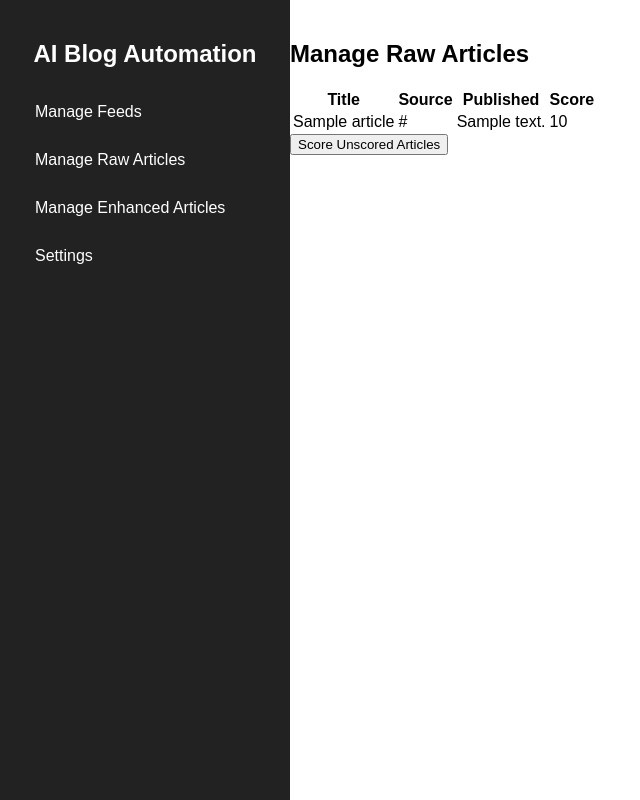
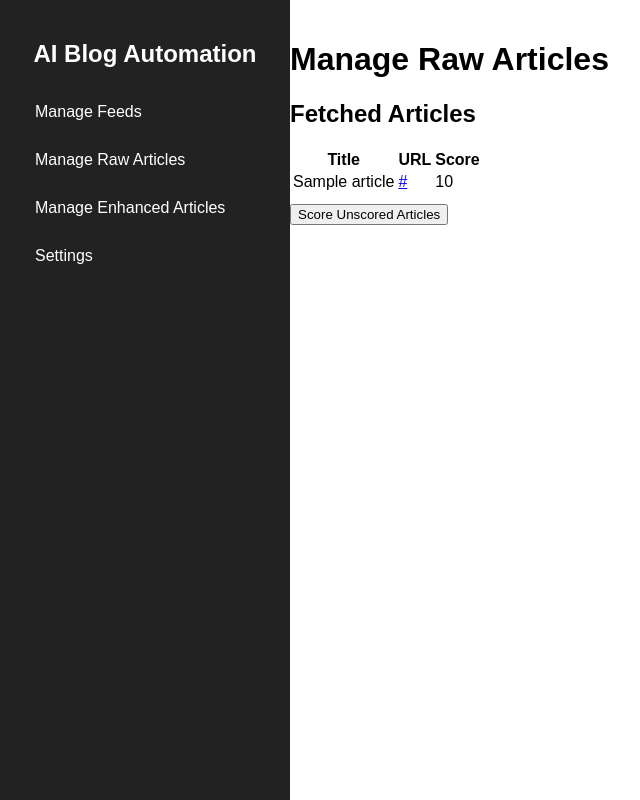
Before and after one commit to Arch99up/ai-blog-automation, a Flask app: page /articles in a window 1280 px wide. Shown: the whole page, without its empty margins (0-640 px from the left). Run offline with Flask 3, Linux system fonts and the light colour scheme; tables that the repository leaves empty hold one stand-in row (values such as "Sample post").

Commit message:
Update articles.html

```diff
--- a/templates/articles.html
+++ b/templates/articles.html
@@ -1,26 +1,26 @@
 <!-- Raw Articles Page -->
 {% extends "base.html" %}
+
 {% block content %}
-<h2>Manage Raw Articles</h2>
-<table class="table">
-    <thead>
+<h1>Manage Raw Articles</h1>
+
+<h2>Fetched Articles</h2>
+<table>
     <tr>
         <th>Title</th>
-            <th>Source</th>
-            <th>Published</th>
+        <th>URL</th>
         <th>Score</th>
     </tr>
-    </thead>
-    <tbody>
     {% for article in articles %}
     <tr>
         <td>{{ article[1] }}</td>
-            <td>{{ article[2] }}</td>
-            <td>{{ article[3] }}</td>
-            <td>{{ article[4] }}</td>
+        <td><a href="{{ article[2] }}" target="_blank">{{ article[2] }}</a></td>
+        <td>{{ article[4] if article[4] else 'Not Scored' }}</td>
     </tr>
     {% endfor %}
-    </tbody>
 </table>
-<button class="btn btn-warning" onclick="location.href='/score_articles'">Score Unscored Articles</button>
+
+<form action="/score_articles" method="POST">
+    <button type="submit" style="margin-top: 10px;">Score Unscored Articles</button>
+</form>
 {% endblock %}
```
Lines whose indentation alone changed are shown as unchanged.
